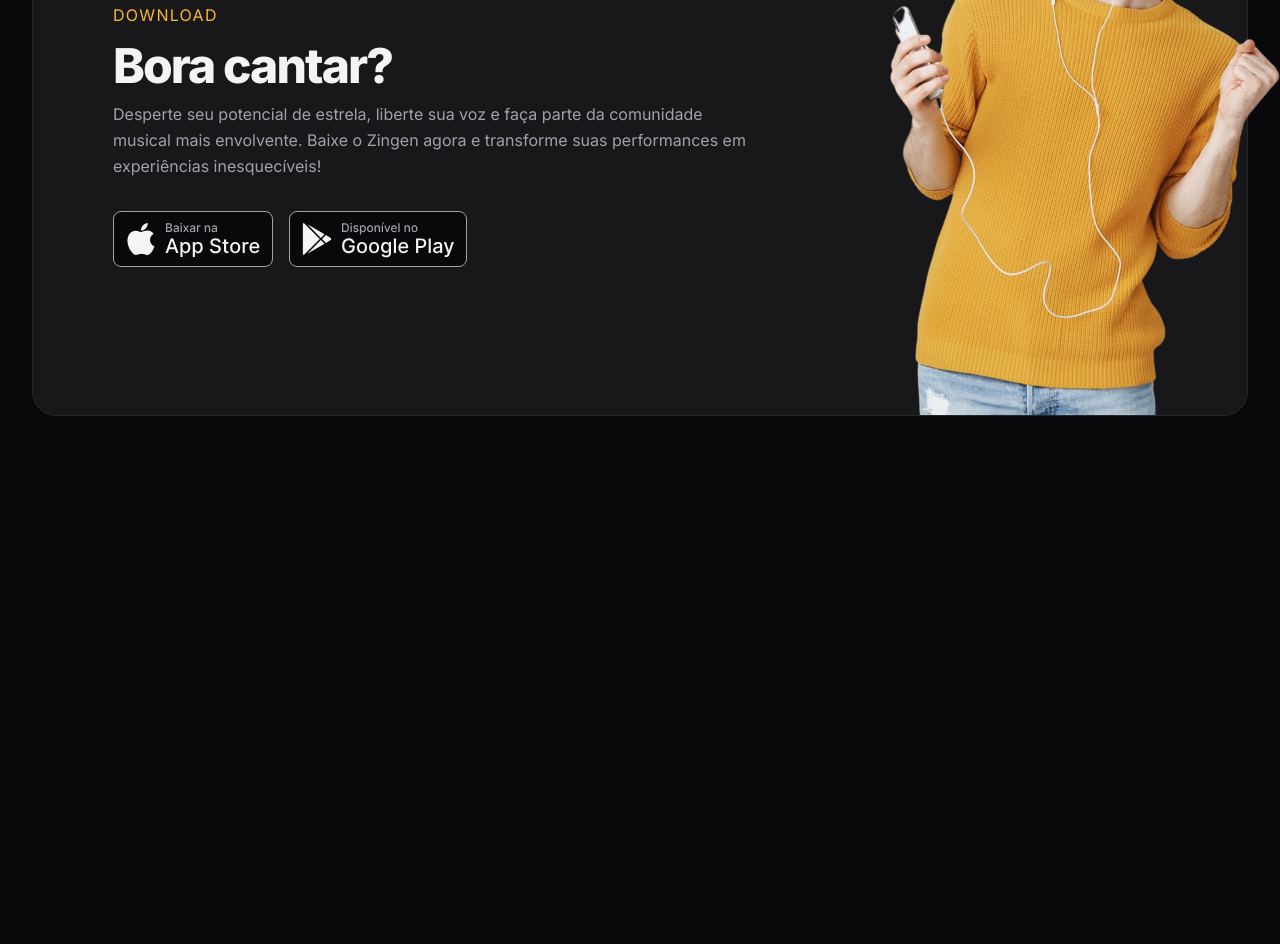
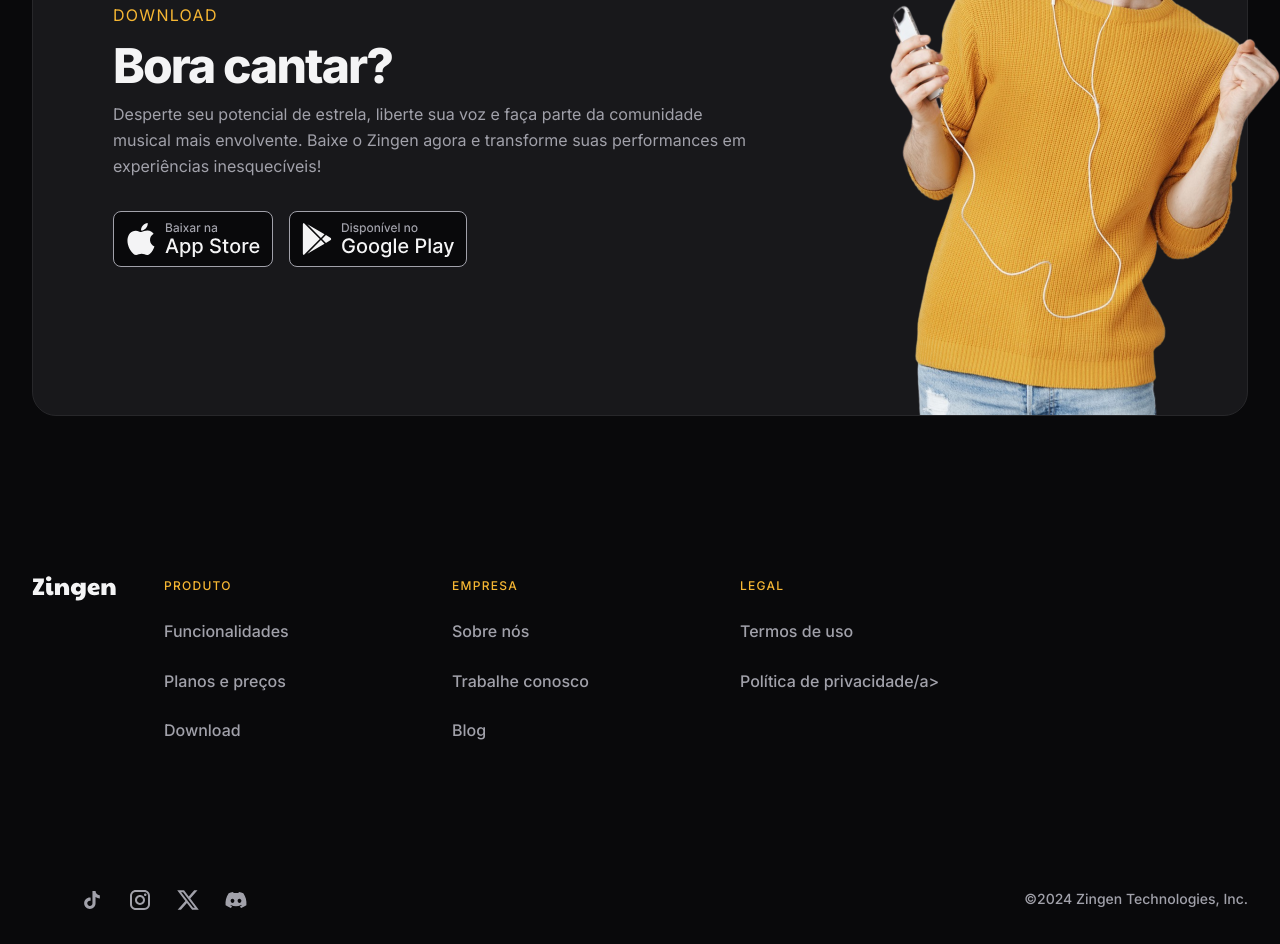
Before and after one commit to beefreguglia/full-stack-zingen, a plain HTML site: page index.html in a window 1280 px wide. Shown: the part 3789-4733 px from the top of the page. Before the commit the page ends 4285 px from the top, so only its background shows below. Drawn offline with Linux system fonts and the light colour scheme.

Commit message:
feature: create footer

```diff
--- a/index.html
+++ b/index.html
@@ -210,5 +210,58 @@
       </div>
     </div>
   </section>
+  <footer>
+    <div class="container py-xl grid">
+      <section class="grid top">
+        <img src="assets/icons/logo.svg" alt="">
+        <nav class="even-columns">
+          <ul role="list" class="grid gap-1.5">
+            <li class="title">Produto</li>
+            <li>
+              <a href="#features">Funcionalidades</a>
+            </li>
+            <li>
+              <a href="#pricing">Planos e preços</a>
+            </li>
+            <li>
+              <a href="#download">Download</a>
+            </li>
+          </ul>
+          <ul role="list" class="grid gap-1.5">
+            <li class="title">Empresa</li>
+            <li>
+              <a href="#about">Sobre nós</a>
+            </li>
+            <li>
+              <a href="#">Trabalhe conosco</a>
+            </li>
+            <li>
+              <a href="#">Blog</a>
+            </li>
+          </ul>
+          <ul role="list" class="grid gap-1.5">
+            <li class="title">Legal</li>
+            <li>
+              <a href="#">Termos de uso</a>
+            </li>
+            <li>
+              <a href="#">Política de privacidade/a>
+            </li>
+          </ul>
+        </nav>
+      </section>
+      <section class="bottom flex gap-1.5">
+        <div class="flex gap-1.5">
+          <a href="#" class="social" aria-label="tiktok"></a>
+          <a href="#" class="social" aria-label="instagram"></a>
+          <a href="#" class="social" aria-label="twitter"></a>
+          <a href="#" class="social" aria-label="discord"></a>
+        </div>
+        <span class="copy">
+          ©2024 Zingen Technologies, Inc.
+        </span>
+      </section>
+    </div>
+  </footer>
 </body>
 </html>
--- /dev/null
+++ b/styles/footer.css
@@ -0,0 +1,59 @@
+footer {
+  color: var(--text-color-secondary);
+  font-weight: var(--fw-md);
+
+  & .container {
+    padding-inline: 3rem;
+  }
+
+  & .container,
+  & .top {
+    gap: 3rem;
+  }
+
+  & nav.even-columns {
+    gap: 4rem;
+  }
+
+  & .top ul {
+    align-content: start;
+  }
+
+  & .title {
+    font-size: 0.75rem;
+    letter-spacing: 0.08rem;
+    text-transform: uppercase;
+    color: var(--brand-color-primary);
+  }
+
+  & .bottom {
+    flex-wrap: wrap;
+
+    & > div {
+      margin-right: auto;
+    }
+
+    & span {
+      font-size: 0.875rem;
+    }
+  }
+
+  @media (width >= 80em) {
+    .container {
+      padding-inline: 0;
+      padding-bottom: 2rem;
+    }
+
+    & .top {
+      grid-template-columns: auto 1fr;
+
+      & nav {
+        margin-left: auto;
+
+        & ul {
+          width: 14rem;
+        }
+      }
+    }
+  }
+}
--- a/styles/global.css
+++ b/styles/global.css
@@ -44,6 +44,7 @@
   line-height: 1.6;
   color: var(--text-color-primary);
   overflow-x: hidden;
+  scroll-behavior: smooth;
 }
 
 body {
--- a/styles/index.css
+++ b/styles/index.css
@@ -10,3 +10,4 @@
 @import url(features.css) (width >= 80rem);
 @import url(pricing.css);
 @import url(download.css);
+@import url(footer.css);
```
